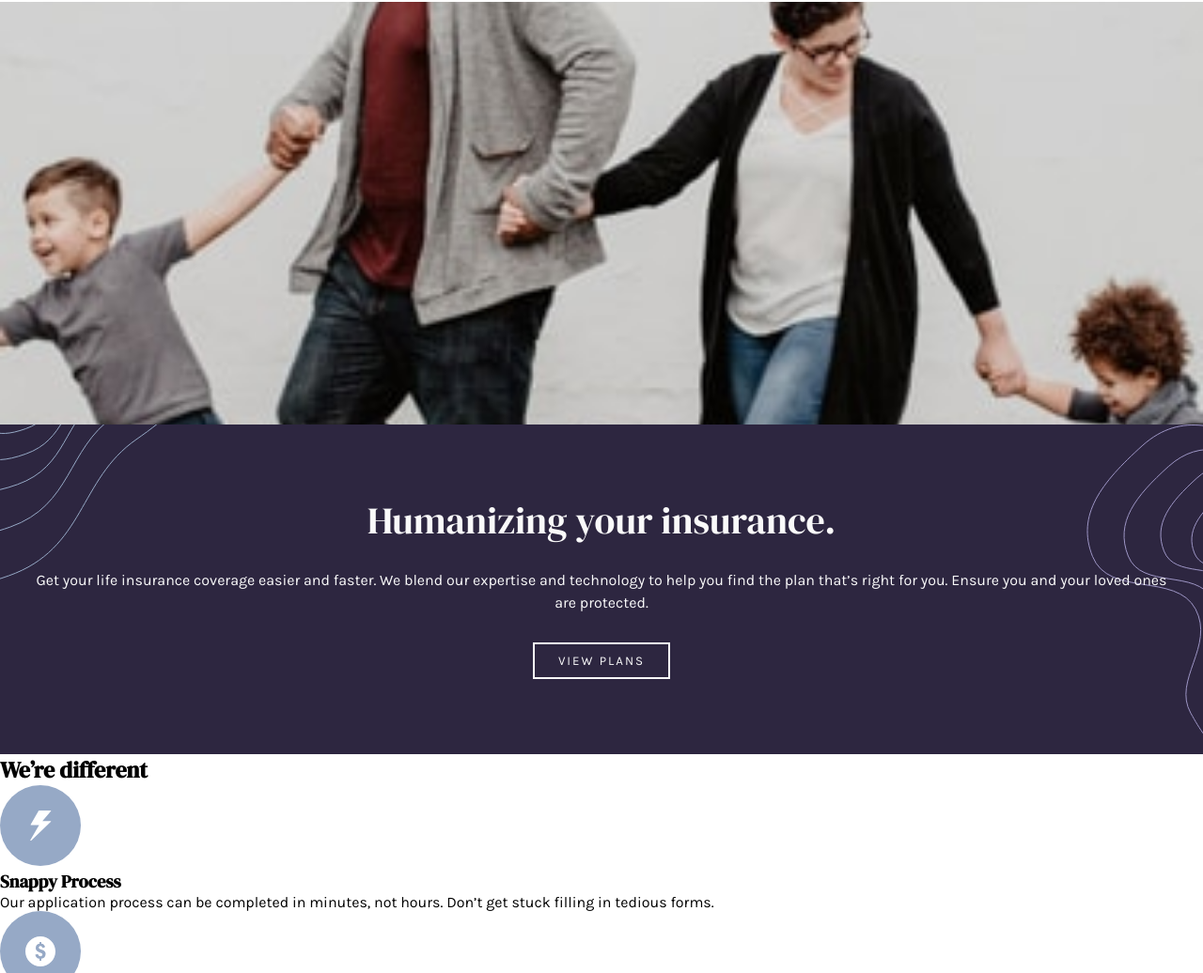
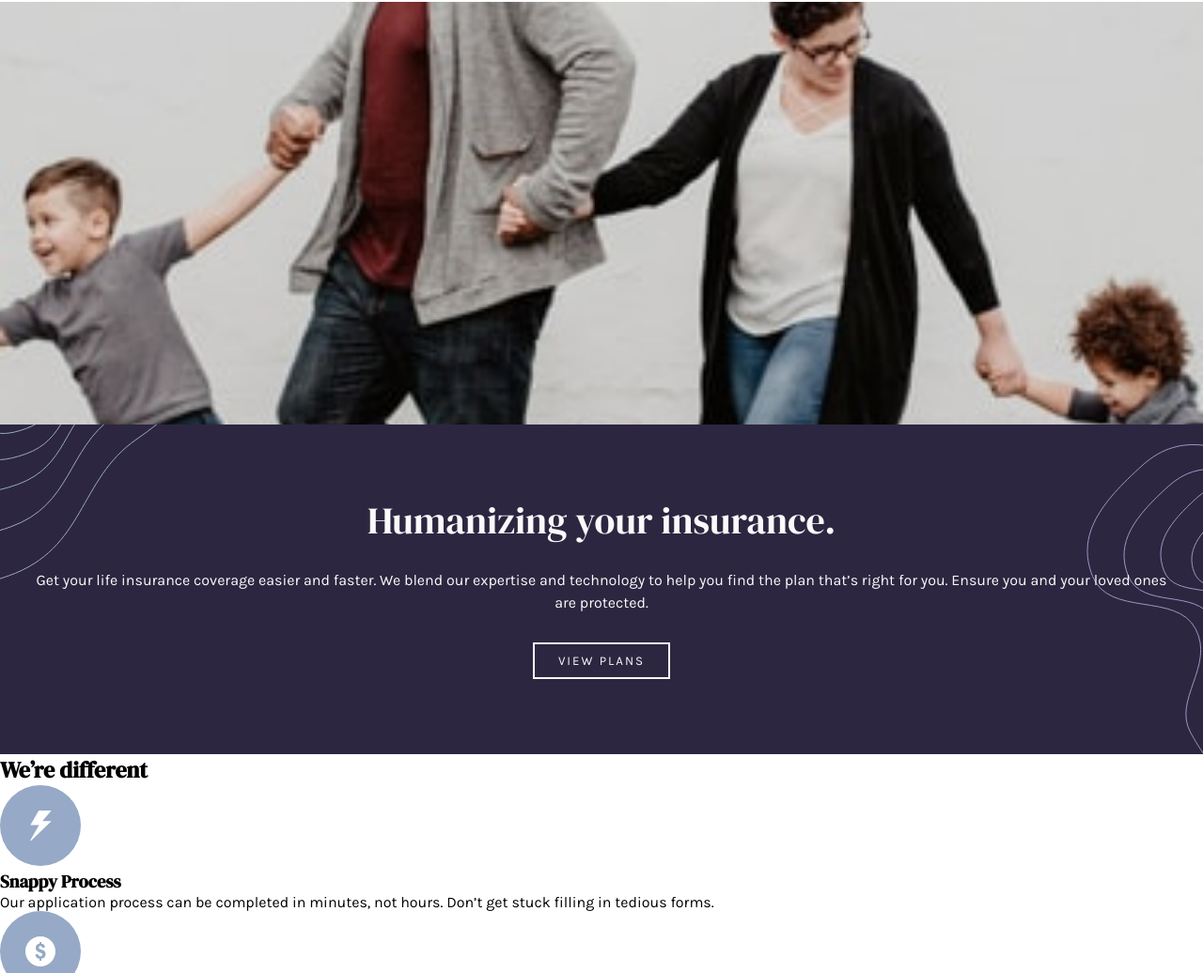
Before and after one commit to crsaele/insure-landing-page-master, a plain HTML site: page index.html in a window 1280 px wide. Shown: the part 64-1100 px from the top of the page at 94% size. Drawn offline with Linux system fonts and the light colour scheme.

Commit message:
small background-position fix

```diff
--- a/style.css
+++ b/style.css
@@ -79,7 +79,7 @@ div p {
   text-align: center;
   background-image: url("images/bg-pattern-intro-left-mobile.svg"),
     url("images/bg-pattern-intro-right-mobile.svg");
-  background-position: top left, top right;
+  background-position: top left, right bottom;
   background-repeat: no-repeat;
   background-color: var(--darkViolet);
 }
```
